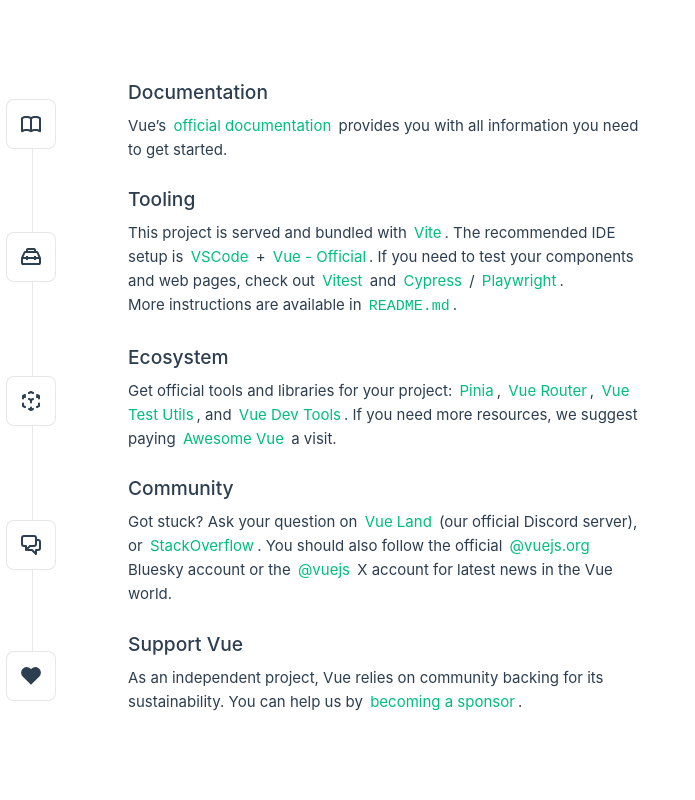
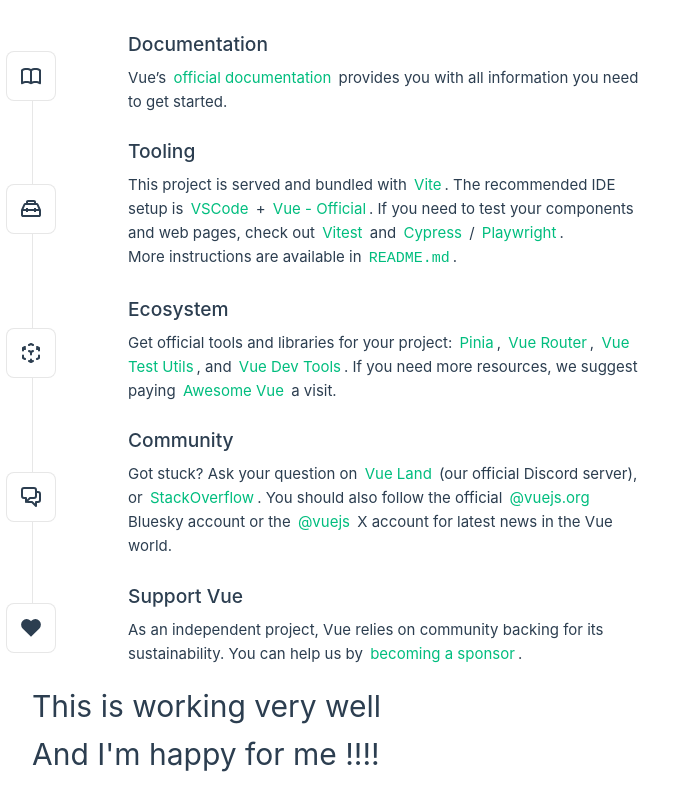
Before and after one commit to bob4312/ubuntuVue, a Vue app in the folder frontend/front-app/: page /#/ in a window 1280 px wide. Shown: the whole page, without its empty margins (0-695 px from the left). Built offline with nearby package versions, Linux system fonts and the light colour scheme.

Commit message:
vuecheck17

```diff
--- a/frontend/front-app/src/views/HomeView.vue
+++ b/frontend/front-app/src/views/HomeView.vue
@@ -5,5 +5,7 @@
 <template>
   <main>
     <TheWelcome />
+    <h1>This is working very well <br>
+    And I'm happy for me !!!! </h1>
   </main>
 </template>
```
